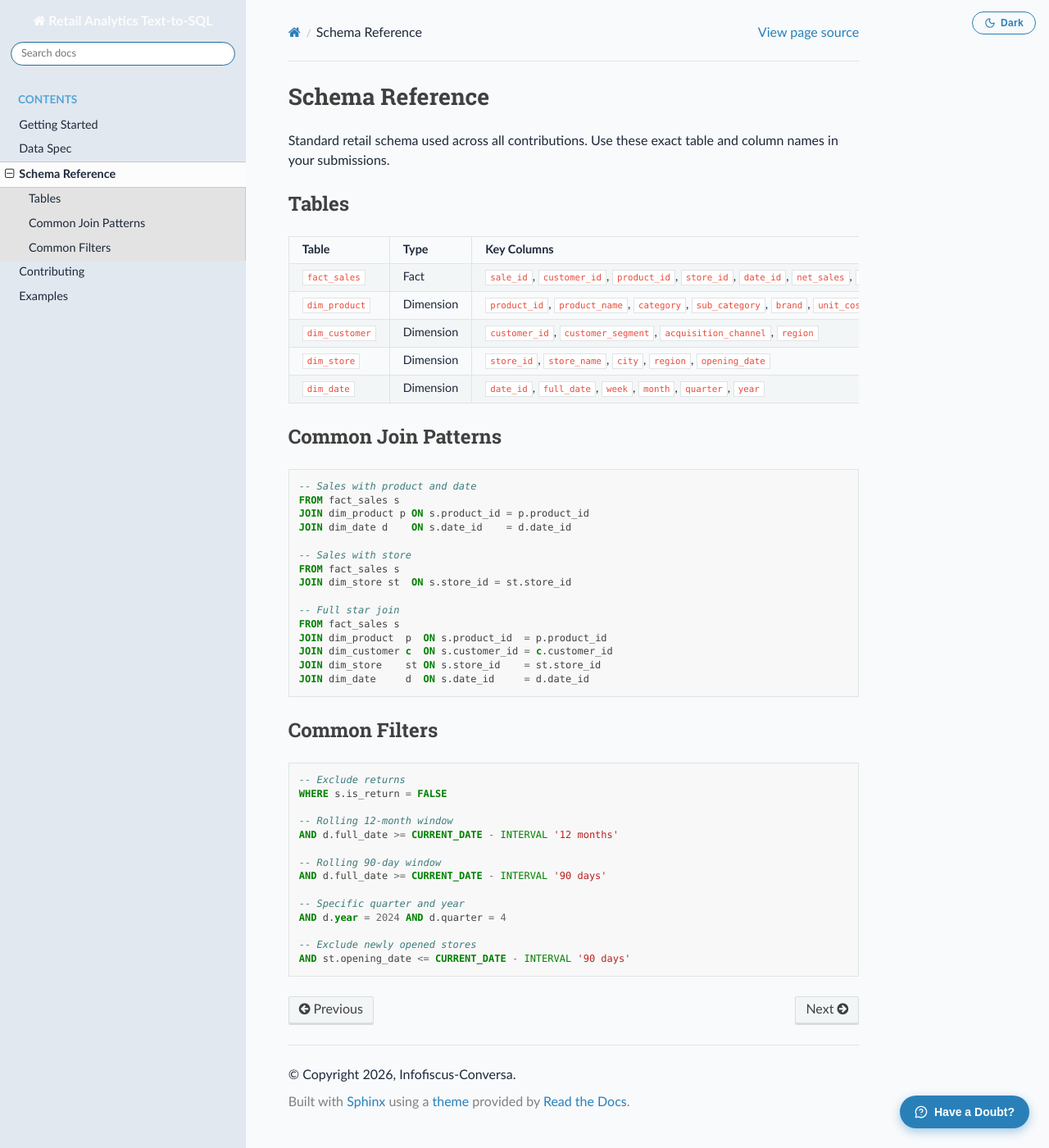
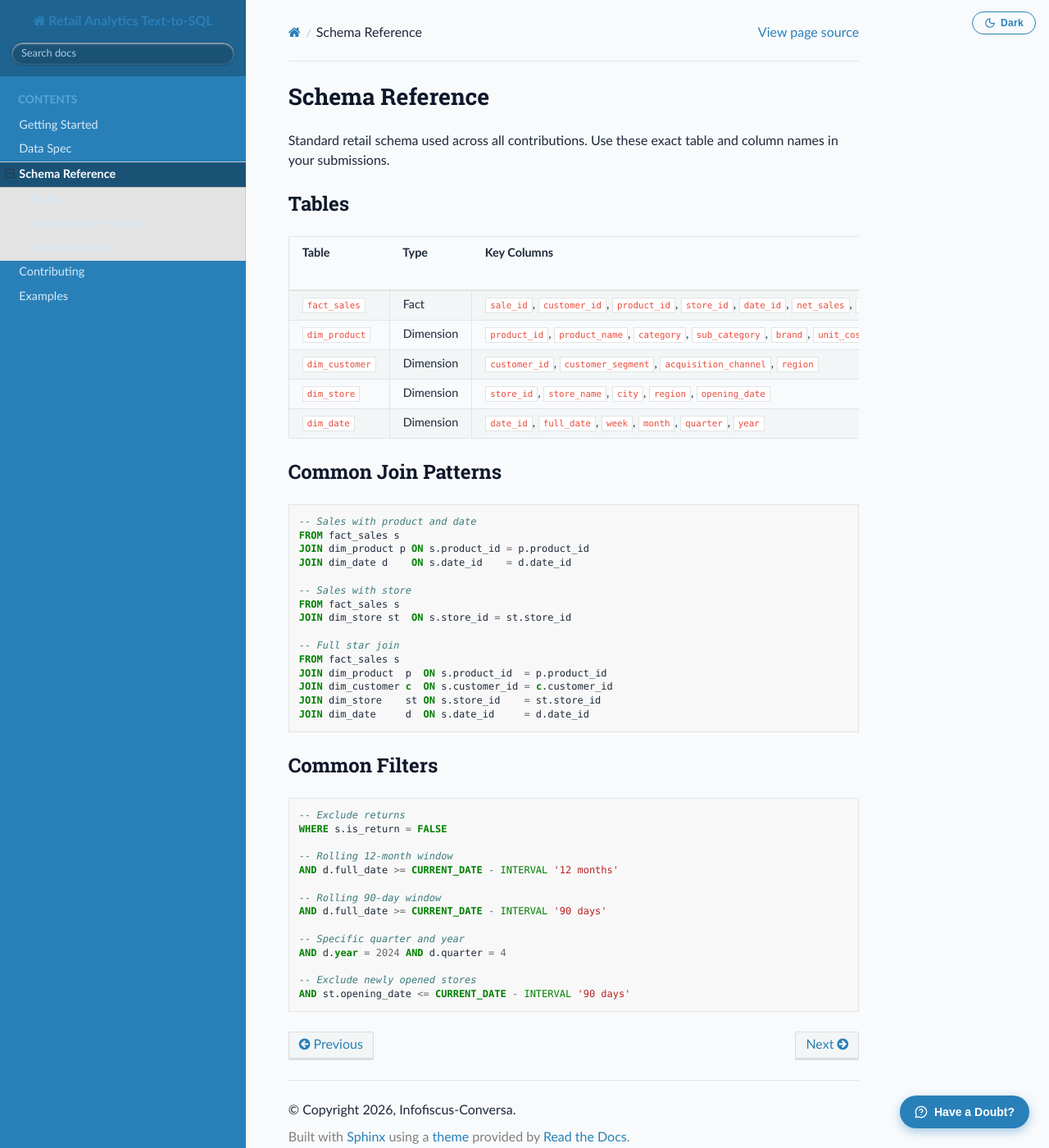
Before and after one commit to Infometry-Infofiscus/retail-analytics-questions-docs, a Sphinx documentation site: the page built from docs/source/schema_reference.rst, in a window 1280 px wide and 1400 px high. Shown: the whole window at 82% size. Built offline with Sphinx 7.4.7 and the Read the Docs theme 3.1.0, drawn with Linux system fonts in a browser that asks for light colours.

Commit message:
Refactor theme toggle and update styles
Enhanced theme toggle functionality and improved styles for light and dark modes.

```diff
--- a/docs/source/_templates/layout.html
+++ b/docs/source/_templates/layout.html
@@ -2,44 +2,210 @@
 
 {% block extrahead %}
 {{ super() }}
-<!-- Lucide Icons CDN - industry standard SVG icon library -->
+<!-- Apply theme INSTANTLY before render — prevents flash -->
+<script>
+  (function() {
+    var t = localStorage.getItem('rtd-theme') || 'light';
+    document.documentElement.setAttribute('data-theme', t);
+    document.documentElement.className = 'theme-' + t;
+  })();
+</script>
+<!-- Lucide Icons CDN -->
 <script src="https://unpkg.com/lucide@latest/dist/umd/lucide.min.js"></script>
 <style>
-  /* ══════════════════════════════════
+
+  /* ══════════════════════════════════════════
+     LIGHT MODE — sidebar matches image 6 blue
+  ══════════════════════════════════════════ */
+  html.theme-light body,
+  html.theme-light .wy-body-for-nav,
+  html.theme-light .wy-nav-content-wrap,
+  html.theme-light .wy-nav-content {
+    background-color: #F8FAFC !important;
+    color: #1e293b !important;
+  }
+  html.theme-light .wy-nav-side {
+    background: #2980b9 !important;
+  }
+  html.theme-light .wy-side-nav-search {
+    background: #1f6391 !important;
+  }
+  html.theme-light .wy-side-nav-search input[type=text] {
+    border-color: #1a5276 !important;
+    background: #1a5276 !important;
+    color: white !important;
+  }
+  html.theme-light .wy-side-nav-search input::placeholder { color: #a9cce3 !important; }
+  html.theme-light .wy-nav-top { background: #2980b9 !important; }
+  html.theme-light .wy-menu-vertical a { color: #d6eaf8 !important; }
+  html.theme-light .wy-menu-vertical a:hover { color: #ffffff !important; background: #1f6391 !important; }
+  html.theme-light .wy-menu-vertical li.current > a,
+  html.theme-light .wy-menu-vertical li.current > a:hover {
+    color: #ffffff !important;
+    background: #1a5276 !important;
+  }
+  html.theme-light .wy-menu-vertical li.toctree-l2 > a,
+  html.theme-light .wy-menu-vertical li.toctree-l3 > a,
+  html.theme-light .wy-menu-vertical li.toctree-l4 > a {
+    color: #d6eaf8 !important;
+  }
+  html.theme-light .wy-menu-vertical li.toctree-l2.current > a,
+  html.theme-light .wy-menu-vertical li.toctree-l3.current > a {
+    background: #1a5276 !important;
+    color: #ffffff !important;
+  }
+  html.theme-light .wy-menu-vertical li.toctree-l2 a:hover,
+  html.theme-light .wy-menu-vertical li.toctree-l3 a:hover {
+    background: #1f6391 !important;
+    color: #ffffff !important;
+  }
+  html.theme-light .rst-content p,
+  html.theme-light .rst-content li,
+  html.theme-light .rst-content td,
+  html.theme-light .rst-content th { color: #1e293b !important; }
+  html.theme-light .rst-content h1,
+  html.theme-light .rst-content h2,
+  html.theme-light .rst-content h3,
+  html.theme-light .rst-content h4 { color: #0f172a !important; }
+  html.theme-light a { color: #2980b9 !important; }
+  html.theme-light #theme-toggle { border-color: #2980b9; color: #2980b9; }
+  html.theme-light #theme-toggle:hover { background: #2980b9; color: white; }
+
+  /* ══════════════════════════════════════════
+     DARK MODE — #0B111E deep navy
+  ══════════════════════════════════════════ */
+  html.theme-dark body,
+  html.theme-dark .wy-body-for-nav,
+  html.theme-dark .wy-nav-content-wrap,
+  html.theme-dark .wy-nav-content {
+    background-color: #0B111E !important;
+    color: #e2e8f0 !important;
+  }
+  html.theme-dark .wy-nav-side {
+    background: #0f172a !important;
+  }
+  html.theme-dark .wy-side-nav-search {
+    background: #0a0f1c !important;
+  }
+  html.theme-dark .wy-side-nav-search input[type=text] {
+    background: #1e293b !important;
+    border-color: #334155 !important;
+    color: #e2e8f0 !important;
+  }
+  html.theme-dark .wy-side-nav-search input::placeholder { color: #475569 !important; }
+  html.theme-dark .wy-nav-top { background: #0a0f1c !important; }
+  html.theme-dark .wy-menu-vertical a { color: #94a3b8 !important; }
+  html.theme-dark .wy-menu-vertical a:hover {
+    color: #e2e8f0 !important;
+    background: #1e293b !important;
+  }
+  html.theme-dark .wy-menu-vertical li.current > a,
+  html.theme-dark .wy-menu-vertical li.current > a:hover {
+    color: #f1f5f9 !important;
+    background: #1e293b !important;
+  }
+  html.theme-dark .wy-menu-vertical li.toctree-l2 > a,
+  html.theme-dark .wy-menu-vertical li.toctree-l3 > a,
+  html.theme-dark .wy-menu-vertical li.toctree-l4 > a {
+    color: #94a3b8 !important;
+    background: #0d1526 !important;
+  }
+  html.theme-dark .wy-menu-vertical li.toctree-l2.current > a,
+  html.theme-dark .wy-menu-vertical li.toctree-l3.current > a {
+    background: #1e293b !important;
+    color: #f1f5f9 !important;
+  }
+  html.theme-dark .wy-menu-vertical li.toctree-l2 a:hover,
+  html.theme-dark .wy-menu-vertical li.toctree-l3 a:hover {
+    background: #1e293b !important;
+    color: #e2e8f0 !important;
+  }
+  html.theme-dark .rst-content p,
+  html.theme-dark .rst-content li,
+  html.theme-dark .rst-content td,
+  html.theme-dark .rst-content th,
+  html.theme-dark .rst-content span { color: #cbd5e1 !important; }
+  html.theme-dark .rst-content h1,
+  html.theme-dark .rst-content h2,
+  html.theme-dark .rst-content h3,
+  html.theme-dark .rst-content h4 { color: #f1f5f9 !important; }
+  html.theme-dark a { color: #60a5fa !important; }
+  html.theme-dark a:hover { color: #93c5fd !important; }
+  html.theme-dark .rst-content code,
+  html.theme-dark .rst-content tt {
+    background: #1e293b !important;
+    color: #7dd3fc !important;
+    border: 1px solid #334155 !important;
+  }
+  html.theme-dark .highlight {
+    background: #0f172a !important;
+    border: 1px solid #1e293b !important;
+  }
+  html.theme-dark .highlight pre { color: #e2e8f0 !important; }
+  html.theme-dark table.docutils { background: #0f172a !important; border-color: #1e293b !important; }
+  html.theme-dark table.docutils td,
+  html.theme-dark table.docutils th {
+    border-color: #1e293b !important;
+    background: #0f172a !important;
+    color: #cbd5e1 !important;
+  }
+  html.theme-dark table.docutils tr:nth-child(even) td { background: #111827 !important; }
+  html.theme-dark .admonition { background: #1e293b !important; }
+  html.theme-dark .admonition-title { background: #2980b9 !important; }
+  html.theme-dark .admonition p { color: #cbd5e1 !important; }
+  html.theme-dark footer,
+  html.theme-dark .rst-footer-buttons { color: #475569 !important; }
+  html.theme-dark #theme-toggle { border-color: #60a5fa; color: #60a5fa; }
+  html.theme-dark #theme-toggle:hover { background: #60a5fa; color: #0B111E; }
+  html.theme-dark #doubt-modal {
+    background: #1e293b !important;
+    box-shadow: 0 8px 32px rgba(0,0,0,0.6);
+  }
+  html.theme-dark #doubt-modal h4 { color: #60a5fa !important; }
+  html.theme-dark #doubt-modal .modal-header svg { stroke: #60a5fa !important; }
+  html.theme-dark #doubt-modal .page-tag { color: #64748b !important; }
+  html.theme-dark #doubt-modal input,
+  html.theme-dark #doubt-modal textarea {
+    background: #0f172a !important;
+    color: #e2e8f0 !important;
+    border-color: #334155 !important;
+  }
+  html.theme-dark #doubt-modal input::placeholder,
+  html.theme-dark #doubt-modal textarea::placeholder { color: #475569 !important; }
+  html.theme-dark #doubt-modal .close-link { color: #475569 !important; }
+
+  /* ══════════════════════════════════════════
+     SMOOTH TRANSITIONS (all elements)
+  ══════════════════════════════════════════ */
+  *, *::before, *::after {
+    transition: background-color 0.25s ease, color 0.25s ease, border-color 0.25s ease !important;
+  }
+
+  /* ══════════════════════════════════════════
      THEME TOGGLE BUTTON
-  ══════════════════════════════════ */
+  ══════════════════════════════════════════ */
   #theme-toggle {
     position: fixed;
     top: 14px;
     right: 16px;
     z-index: 99999;
     background: transparent;
-    border: 1.5px solid #2980b9;
+    border: 1.5px solid;
     border-radius: 50px;
     padding: 6px 14px;
     cursor: pointer;
     font-size: 12px;
     font-weight: 600;
-    color: #2980b9;
     display: flex;
     align-items: center;
     gap: 6px;
-    transition: all 0.2s ease;
     letter-spacing: 0.3px;
   }
-  #theme-toggle:hover {
-    background: #2980b9;
-    color: white;
-  }
-  #theme-toggle svg {
-    width: 14px;
-    height: 14px;
-    stroke-width: 2;
-  }
+  #theme-toggle svg { width: 14px; height: 14px; stroke-width: 2; }
 
-  /* ══════════════════════════════════
-     DOUBT BUTTON (floating)
-  ══════════════════════════════════ */
+  /* ══════════════════════════════════════════
+     DOUBT BUTTON
+  ══════════════════════════════════════════ */
   #doubt-btn {
     position: fixed;
     bottom: 24px;
@@ -57,16 +223,13 @@
     display: flex;
     align-items: center;
     gap: 8px;
-    transition: background 0.2s ease;
   }
   #doubt-btn:hover { background: #1f6391; }
-  #doubt-btn svg {
-    width: 16px; height: 16px; stroke-width: 2;
-  }
+  #doubt-btn svg { width: 16px; height: 16px; stroke-width: 2; }
 
-  /* ══════════════════════════════════
+  /* ══════════════════════════════════════════
      DOUBT MODAL
-  ══════════════════════════════════ */
+  ══════════════════════════════════════════ */
   #doubt-modal {
     display: none;
     position: fixed;
@@ -80,240 +243,57 @@
     z-index: 9999;
     font-family: sans-serif;
   }
-  #doubt-modal .modal-header {
-    display: flex;
-    align-items: center;
-    gap: 8px;
-    margin-bottom: 4px;
-  }
-  #doubt-modal .modal-header svg {
-    width: 18px; height: 18px;
-    stroke: #2980b9; stroke-width: 2;
-  }
-  #doubt-modal h4 {
-    margin: 0;
-    color: #2980b9;
-    font-size: 15px;
-  }
-  #doubt-modal .page-tag {
-    font-size: 11px;
-    color: #888;
-    margin-bottom: 12px;
-    display: flex;
-    align-items: center;
-    gap: 4px;
-  }
-  #doubt-modal .page-tag svg {
-    width: 11px; height: 11px;
-    stroke: #888; stroke-width: 2;
-  }
+  #doubt-modal .modal-header { display: flex; align-items: center; gap: 8px; margin-bottom: 4px; }
+  #doubt-modal .modal-header svg { width: 18px; height: 18px; stroke: #2980b9; stroke-width: 2; }
+  #doubt-modal h4 { margin: 0; color: #2980b9; font-size: 15px; }
+  #doubt-modal .page-tag { font-size: 11px; color: #888; margin-bottom: 12px; display: flex; align-items: center; gap: 4px; }
+  #doubt-modal .page-tag svg { width: 11px; height: 11px; stroke: #888; stroke-width: 2; }
   #doubt-modal input,
   #doubt-modal textarea {
-    width: 100%;
-    padding: 8px 10px;
-    margin: 6px 0;
-    border: 1px solid #ddd;
-    border-radius: 8px;
-    font-size: 13px;
-    box-sizing: border-box;
-    outline: none;
-    transition: border 0.2s;
+    width: 100%; padding: 8px 10px; margin: 6px 0;
+    border: 1px solid #ddd; border-radius: 8px;
+    font-size: 13px; box-sizing: border-box; outline: none;
   }
   #doubt-modal input:focus,
-  #doubt-modal textarea:focus {
-    border-color: #2980b9;
-  }
+  #doubt-modal textarea:focus { border-color: #2980b9; }
   #doubt-modal textarea { resize: vertical; }
   #doubt-modal .submit-btn {
-    background: #2980b9;
-    color: white;
-    border: none;
-    padding: 10px;
-    width: 100%;
-    border-radius: 8px;
-    cursor: pointer;
-    font-size: 14px;
-    font-weight: 600;
-    margin-top: 6px;
-    display: flex;
-    align-items: center;
-    justify-content: center;
-    gap: 8px;
-    transition: background 0.2s;
+    background: #2980b9; color: white; border: none;
+    padding: 10px; width: 100%; border-radius: 8px;
+    cursor: pointer; font-size: 14px; font-weight: 600; margin-top: 6px;
+    display: flex; align-items: center; justify-content: center; gap: 8px;
   }
   #doubt-modal .submit-btn:hover { background: #1f6391; }
-  #doubt-modal .submit-btn svg {
-    width: 15px; height: 15px; stroke-width: 2;
+  #doubt-modal .submit-btn svg { width: 15px; height: 15px; stroke-width: 2; }
+  #doubt-modal .close-link {
+    display: flex; align-items: center; justify-content: center;
+    gap: 4px; margin-top: 10px; font-size: 12px; color: #aaa; cursor: pointer;
   }
-  #doubt-modal .close-link {
-    display: flex;
-    align-items: center;
-    justify-content: center;
-    gap: 4px;
-    margin-top: 10px;
-    font-size: 12px;
-    color: #aaa;
-    cursor: pointer;
-    transition: color 0.2s;
+  #doubt-modal .close-link svg { width: 12px; height: 12px; stroke-width: 2; }
+  #doubt-success {
+    display: none; text-align: center; padding: 20px 10px;
+    color: #27ae60; font-weight: bold; font-size: 14px;
   }
-  #doubt-modal .close-link:hover { color: #666; }
-  #doubt-modal .close-link svg {
-    width: 12px; height: 12px; stroke-width: 2;
-  }
-  #doubt-success {
-    display: none;
-    text-align: center;
-    padding: 20px 10px;
-    color: #27ae60;
-    font-weight: bold;
-    font-size: 14px;
-  }
-  #doubt-success svg {
-    width: 36px; height: 36px;
-    stroke: #27ae60; stroke-width: 2;
-    display: block; margin: 0 auto 10px;
-  }
-
-  /* ══════════════════════════════════
-     LIGHT MODE (default) — #F8FAFC
-  ══════════════════════════════════ */
-  body.theme-light .wy-body-for-nav,
-  body.theme-light .wy-nav-content-wrap,
-  body.theme-light .wy-nav-content {
-    background-color: #F8FAFC !important;
-  }
-  body.theme-light .wy-nav-side,
-  body.theme-light .wy-side-nav-search {
-    background: #e2e8f0 !important;
-  }
-  body.theme-light .wy-menu-vertical a { color: #1e293b !important; }
-  body.theme-light .rst-content p,
-  body.theme-light .rst-content li,
-  body.theme-light .rst-content td { color: #1e293b !important; }
-
-  /* ══════════════════════════════════
-     DARK MODE — #0B111E
-  ══════════════════════════════════ */
-  body.theme-dark .wy-body-for-nav,
-  body.theme-dark .wy-nav-content-wrap,
-  body.theme-dark .wy-nav-content {
-    background-color: #0B111E !important;
-    color: #e2e8f0 !important;
-  }
-  body.theme-dark .wy-nav-side,
-  body.theme-dark .wy-side-nav-search {
-    background: #0f172a !important;
-  }
-  body.theme-dark .wy-nav-top {
-    background: #0f172a !important;
-  }
-  body.theme-dark .wy-menu-vertical a {
-    color: #94a3b8 !important;
-  }
-  body.theme-dark .wy-menu-vertical a:hover,
-  body.theme-dark .wy-menu-vertical li.current > a {
-    color: #e2e8f0 !important;
-    background: #1e293b !important;
-  }
-  body.theme-dark .rst-content p,
-  body.theme-dark .rst-content li,
-  body.theme-dark .rst-content td,
-  body.theme-dark .rst-content th,
-  body.theme-dark .rst-content span { color: #cbd5e1 !important; }
-  body.theme-dark .rst-content h1,
-  body.theme-dark .rst-content h2,
-  body.theme-dark .rst-content h3,
-  body.theme-dark .rst-content h4 { color: #f1f5f9 !important; }
-  body.theme-dark a { color: #60a5fa !important; }
-  body.theme-dark a:hover { color: #93c5fd !important; }
-  body.theme-dark .rst-content code,
-  body.theme-dark .rst-content tt {
-    background: #1e293b !important;
-    color: #7dd3fc !important;
-    border: 1px solid #334155 !important;
-  }
-  body.theme-dark .highlight {
-    background: #0f172a !important;
-    border: 1px solid #1e293b !important;
-  }
-  body.theme-dark .highlight pre { color: #e2e8f0 !important; }
-  body.theme-dark table.docutils {
-    background: #0f172a !important;
-    border-color: #1e293b !important;
-  }
-  body.theme-dark table.docutils td,
-  body.theme-dark table.docutils th {
-    border-color: #1e293b !important;
-    background: #0f172a !important;
-    color: #cbd5e1 !important;
-  }
-  body.theme-dark table.docutils tr:nth-child(even) td {
-    background: #111827 !important;
-  }
-  body.theme-dark .admonition { background: #1e293b !important; }
-  body.theme-dark .admonition-title { background: #2980b9 !important; }
-  body.theme-dark .admonition p { color: #cbd5e1 !important; }
-  body.theme-dark footer { color: #475569 !important; }
-  body.theme-dark .rst-content .section { color: #cbd5e1 !important; }
-
-  /* dark modal */
-  body.theme-dark #doubt-modal {
-    background: #1e293b !important;
-    box-shadow: 0 8px 32px rgba(0,0,0,0.5);
-  }
-  body.theme-dark #doubt-modal h4 { color: #60a5fa !important; }
-  body.theme-dark #doubt-modal .modal-header svg { stroke: #60a5fa !important; }
-  body.theme-dark #doubt-modal .page-tag { color: #64748b !important; }
-  body.theme-dark #doubt-modal .page-tag svg { stroke: #64748b !important; }
-  body.theme-dark #doubt-modal input,
-  body.theme-dark #doubt-modal textarea {
-    background: #0f172a !important;
-    color: #e2e8f0 !important;
-    border-color: #334155 !important;
-  }
-  body.theme-dark #doubt-modal input::placeholder,
-  body.theme-dark #doubt-modal textarea::placeholder { color: #475569 !important; }
-  body.theme-dark #doubt-modal .close-link { color: #475569 !important; }
-  body.theme-dark #doubt-modal .close-link:hover { color: #94a3b8 !important; }
-
-  /* toggle button in dark */
-  body.theme-dark #theme-toggle {
-    border-color: #60a5fa;
-    color: #60a5fa;
-  }
-  body.theme-dark #theme-toggle:hover {
-    background: #60a5fa;
-    color: #0B111E;
-  }
-
-  /* ══════════════════════════════════
-     TRANSITIONS
-  ══════════════════════════════════ */
-  body, .wy-nav-content, .wy-nav-content-wrap,
-  .wy-nav-side, .wy-body-for-nav, .wy-nav-top,
-  .rst-content p, .rst-content h1, .rst-content h2,
-  table.docutils, .highlight {
-    transition: background-color 0.3s ease, color 0.3s ease !important;
-  }
+  #doubt-success svg { width: 36px; height: 36px; stroke: #27ae60; stroke-width: 2; display: block; margin: 0 auto 10px; }
 </style>
 {% endblock %}
 
 {% block footer %}
 {{ super() }}
 
-<!-- ── THEME TOGGLE ── -->
+<!-- THEME TOGGLE -->
 <button id="theme-toggle" onclick="toggleTheme()" title="Toggle light/dark mode">
   <i data-lucide="moon" id="theme-icon"></i>
   <span id="theme-label">Dark</span>
 </button>
 
-<!-- ── FLOATING DOUBT BUTTON ── -->
+<!-- FLOATING DOUBT BUTTON -->
 <button id="doubt-btn" onclick="toggleDoubt()" title="Have a doubt?">
   <i data-lucide="message-circle-question"></i>
   Have a Doubt?
 </button>
 
-<!-- ── DOUBT MODAL ── -->
+<!-- DOUBT MODAL -->
 <div id="doubt-modal">
   <div class="modal-header">
     <i data-lucide="mail-question"></i>
@@ -323,7 +303,6 @@
     <i data-lucide="file-text"></i>
     <span id="page-label"></span>
   </div>
-
   <form id="doubt-form" action="https://formspree.io/f/xnjrorkj" method="POST">
     <input type="hidden" name="page" id="page-input" />
     <input type="text"  name="name"  placeholder="Your Name"  required />
@@ -333,33 +312,31 @@
       <i data-lucide="send"></i> Send
     </button>
   </form>
-
   <div id="doubt-success">
     <i data-lucide="circle-check-big"></i>
     Doubt sent! We'll reply on your email.
   </div>
-
   <div class="close-link" onclick="toggleDoubt()">
     <i data-lucide="x"></i> Close
   </div>
 </div>
 
 <script>
-  /* ── Init Lucide Icons ── */
+  /* Init Lucide */
   lucide.createIcons();
 
-  /* ── Page inject ── */
+  /* Page inject */
   var page = window.location.pathname;
   document.getElementById('page-label').innerText = page;
   document.getElementById('page-input').value = page;
 
-  /* ── Doubt toggle ── */
+  /* Doubt toggle */
   function toggleDoubt() {
     var modal = document.getElementById('doubt-modal');
     modal.style.display = modal.style.display === 'block' ? 'none' : 'block';
   }
 
-  /* ── Doubt submit ── */
+  /* Doubt submit */
   document.getElementById('doubt-form').addEventListener('submit', function(e) {
     e.preventDefault();
     var form = this;
@@ -381,11 +358,8 @@
     });
   });
 
-  /* ── Theme toggle ── */
-  function applyTheme(theme) {
-    document.body.classList.remove('theme-light', 'theme-dark');
-    document.body.classList.add('theme-' + theme);
-    localStorage.setItem('rtd-theme', theme);
+  /* Theme — sync button label with current state */
+  function syncToggleUI(theme) {
     var icon = document.getElementById('theme-icon');
     var label = document.getElementById('theme-label');
     if (theme === 'dark') {
@@ -398,12 +372,22 @@
     lucide.createIcons();
   }
 
+  function applyTheme(theme) {
+    /* Apply to BOTH html and body for full coverage */
+    document.documentElement.className = 'theme-' + theme;
+    document.documentElement.setAttribute('data-theme', theme);
+    document.body.className = document.body.className
+      .replace(/theme-\w+/g, '').trim() + ' theme-' + theme;
+    localStorage.setItem('rtd-theme', theme);
+    syncToggleUI(theme);
+  }
+
   function toggleTheme() {
     var current = localStorage.getItem('rtd-theme') || 'light';
     applyTheme(current === 'dark' ? 'light' : 'dark');
   }
 
-  /* Load saved preference on every page */
+  /* On every page load — read saved preference and apply */
   var saved = localStorage.getItem('rtd-theme') || 'light';
   applyTheme(saved);
 </script>
```
